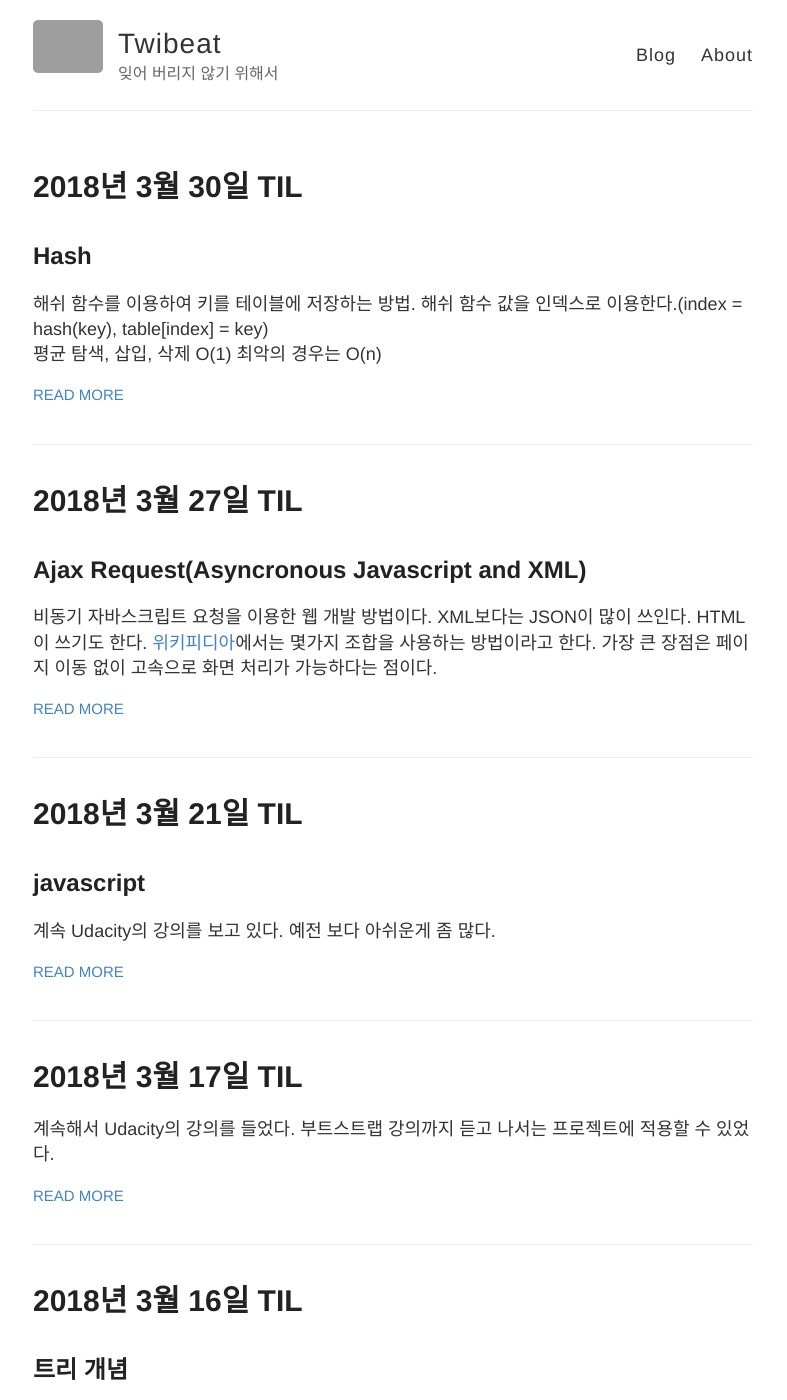
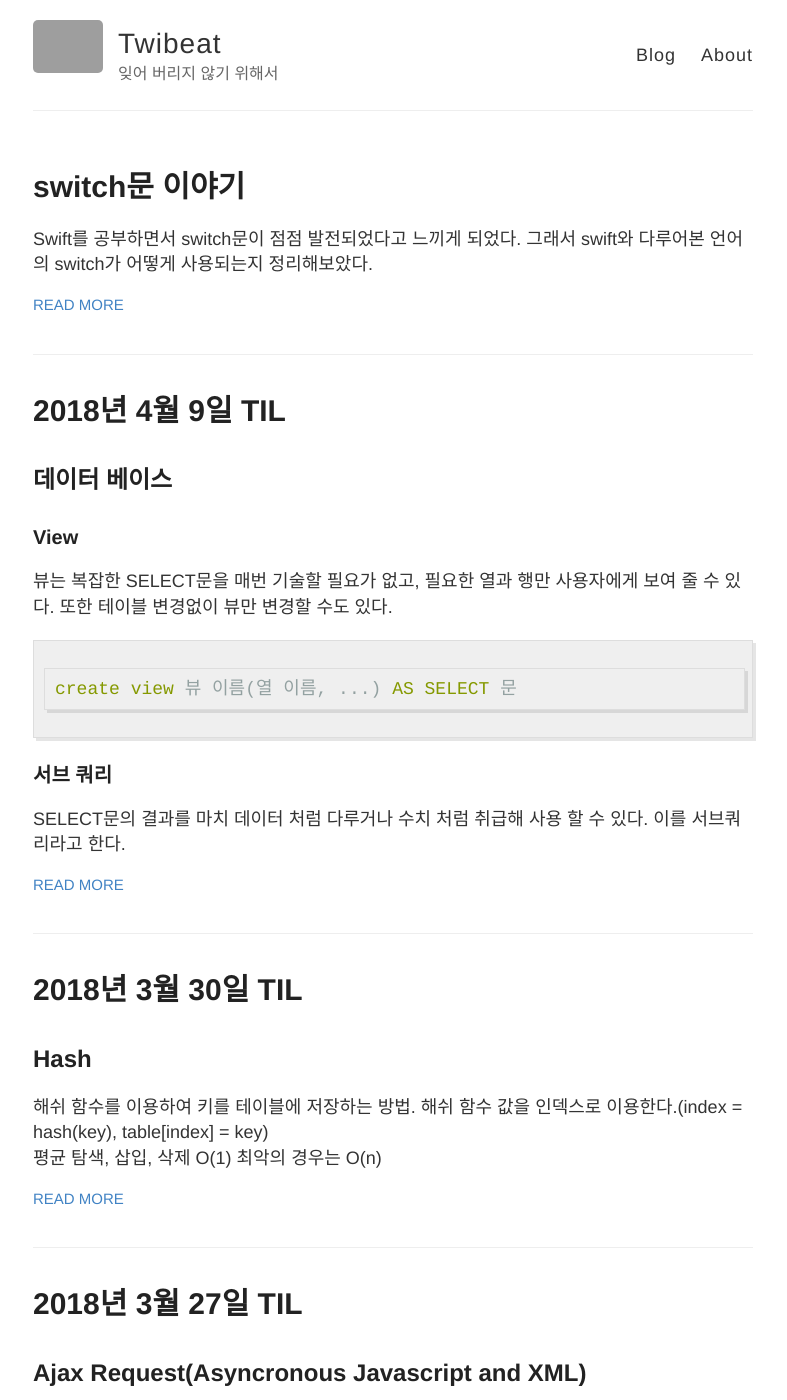
Before and after one commit to changmin-dev/changmin-dev.github.io, a Jekyll site: the page built from index.html, in a window 1280 px wide and 1400 px high. Shown: the whole window, without its empty margins (247-1034 px from the left). Built offline with Jekyll 4.4.1, drawn with Linux system fonts in a browser that asks for light colours; grey boxes are pictures that could not be loaded.

Commit message:
2017년 4월 9일 TIL, switch

````diff
--- a/_config.yml
+++ b/_config.yml
@@ -9,7 +9,7 @@ name: Twibeat
 description: 잊어 버리지 않기 위해서
 
 # URL of your avatar or profile pic (you could use your GitHub profile pic)
-avatar: https://github.com/identicons/twibeat.png
+avatar: https://github.com/identicons/changmin-dev.png
 
 #
 # Flags below are optional
--- /dev/null
+++ b/_posts/2018-04-09-TIL20180409.md
@@ -0,0 +1,29 @@
+---
+layout: post
+title: 2018년 4월 9일 TIL
+---
+
+## 데이터 베이스
+### View
+뷰는 복잡한 SELECT문을 매번 기술할 필요가 없고, 필요한 열과 행만 사용자에게 보여 줄 수 있다. 또한 테이블 변경없이 뷰만 변경할 수도 있다.
+```sql
+create view 뷰 이름(열 이름, ...) AS SELECT 문
+```
+### 서브 쿼리
+SELECT문의 결과를 마치 데이터 처럼 다루거나 수치 처럼 취급해 사용 할 수 있다. 이를 서브쿼리라고 한다.
+
+### 조인
+2개 이상의 테이블을 대상으로 쿼리를 실행하기 위해서 사용한다.
+내부 조인 : 조건에 맞는 행을 2개 이상의 테이블로 부터 가져온다. 조건은 `ON`을 이용한다.
+외부 조인 : 한 쪽 테이블을 기준으로 전체 행을 표시하고 다른 테이블은 값이 있는경우 표시힌다. left, right 조인이 있다.
+
+## 웹
+### 요소 숨기기
+display를 이용한다. none이면 사라지고 block같은 속성을 지정 하면 다시 보인다.
+
+## IOS
+### 코드로 레이아웃 작성하기 간단한 문제 해결
+실행이 되지 않아서 코드를 보니 muiltiplier의 값이 0.0으로 세팅되어 있었다. 0보다 큰 값이 되어야 하는듯하다.
+
+### 네이게이션과 모달
+네비게이션은 정보의 흐름을 나타낸다. 모달 임시적으로 보여 주는 화면 전환에 사용된다.
--- /dev/null
+++ b/_posts/2018-04-09-switch.md
@@ -0,0 +1,125 @@
+---
+layout: post
+title: switch문 이야기
+---
+
+Swift를 공부하면서 switch문이 점점 발전되었다고 느끼게 되었다. 그래서 swift와 다루어본 언어의 switch가 어떻게 사용되는지 정리해보았다.
+
+## Swift
+break를 사용하지 않고 case문을 끝낸다.(바로 switch를 빠져 나온다.) 대신 제어 조건 전달 문(control transfer)인 `fallthrough`가 있다. 이전 언어들에서 처럼 case문이 끝나고 다음 case문으로 넘어 갈때 사용한다.
+```swift
+switch errorCodes{
+case 400:
+    fallthrough
+case 404:
+    print("400 or 404")
+}
+```
+
+case에서 다중값이 가능하다.
+```swift
+switch(value){
+    case 2, 3, 4:
+        print("2...4")
+    case 5:
+        print("5")
+}
+```
+
+case에서 구간이 가능하다.
+```swift
+switch(value){
+    ...
+    case 1...10:
+        print("1-10")
+}
+```
+
+case에서 바인딩이 가능하다.
+```swift
+switch(value){
+    ...
+case let unknown:
+    //이전 case에 걸리지 않았다면 바인딩된다.
+}
+```
+
+case에서 튜플도 가능하다.
+```swift
+switch errorCodes{
+case (404, 404):
+    print("No items found.")
+case (404, _):
+    print("First item not found.")
+case (_, 404):
+    print("Second item not found.")
+default:
+    print("All items found")
+}
+```
+
+추가로 조건을 확인하고 싶을때는 where를 사용한다.
+```swift
+switch(value){
+    case let otherValue where otherValue > 10:
+}
+```
+
+## c/c++
+단순 값만 가능하다.
+```c
+switch(value){
+    case 'a':
+        output = 1;
+        break;
+    case 2:
+        output += 2;
+        break;
+    case 3:
+        output *= 3;
+        break;
+    default:
+        break;
+	}
+```
+
+## Java(JDK7 이상)
+자바 7부터는 String이 가능하다.
+```java
+switch(string){
+    case "pizza":
+        pizza += 1;
+        break;
+    case "chicken":
+        chicken += 1;
+        break;
+    case "hambuger":
+        hambuger += 1;
+        break;
+    default:
+        System.out.println("그런 메뉴는 없습니다.");
+        break;
+}
+```
+
+## Javascript
+다른 언어에서는 switch/case를 Map의 형태로 만들지만 인터프리터 방식인 js에서는 순차적으로 실행한다. 그리고 js에서는 case문에 식이 올 수 있다. 때문에 다음과 같은 방법들이 가능하다.
+```javascript
+switch(a) {
+    case a++:break;
+    case a++:break;
+    case a++:break;
+}
+switch(true){
+    case b > 5: break;
+    case b < 5: break;
+}
+```
+
+## python
+파이썬에서는 지원 하지 않는다.
+
+## 참고한 자료들
+(책) 빅 너드 랜치의 스위프트 프로그래밍
+[오라클 string-switch](https://docs.oracle.com/javase/7/docs/technotes/guides/language/strings-switch.html)
+코드 스피츠(https://www.youtube.com/watch?v=q9j6XLOQYeA)
````
Also changed, not shown: _posts/2018-03-30-TIL20180330.md (+1 -1 lines).
